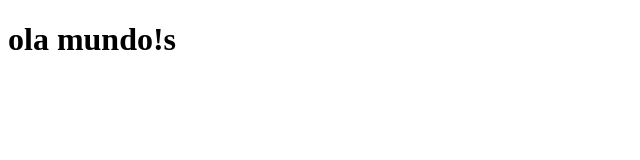
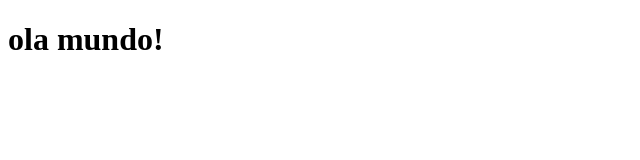
Before and after one commit to PAJEEJ/projeto-mensal, a plain HTML site: page index.html in a window 1280 px wide. Shown: the full height of the page, 0-640 px from the left. Drawn offline with Linux system fonts and the light colour scheme.

Commit message:
Update index.html

```diff
--- a/index.html
+++ b/index.html
@@ -7,7 +7,7 @@
     <title>Document</title>
 </head>
 <body>
- <h1>ola mundo!s
+ <h1>ola mundo!
  </h1>
 </body>
 </html>
```
